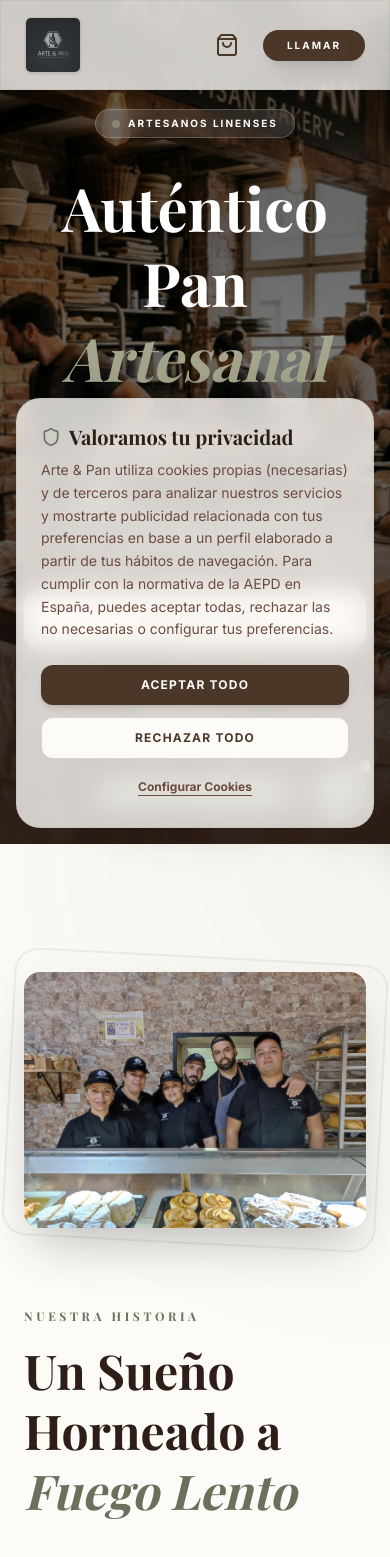
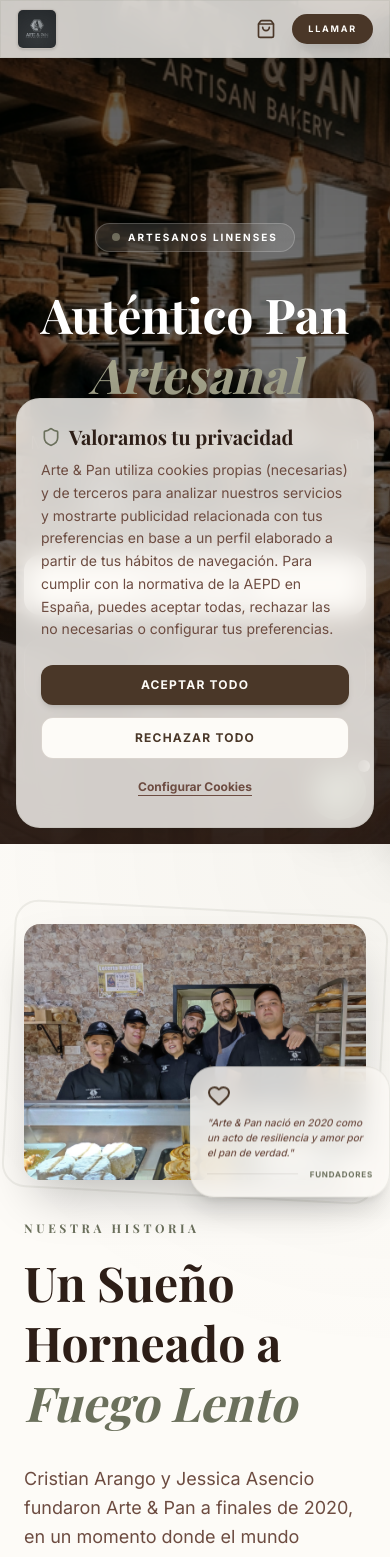
Before and after one commit to dieguitinez/ArteYPan, a React (Vite) app: page / in a window 390 px wide. Shown: the top 1557 px of the page. Built offline with nearby package versions, Linux system fonts and the light colour scheme; a web font is replaced by a local one.

Commit message:
fix(mobile): Improve responsiveness of header, hero section, and floating buttons

```diff
--- a/src/App.jsx
+++ b/src/App.jsx
@@ -71,35 +71,35 @@
   return (
     <div className="relative min-h-screen">
       {/* Navigation */}
-      <nav className="fixed top-0 left-0 right-0 z-50 glass-card px-6 py-4 flex justify-between items-center transition-all duration-300">
-        <div className="flex items-center gap-3">
+      <nav className="fixed top-0 left-0 right-0 z-50 glass-card px-4 py-2 md:px-6 md:py-4 flex justify-between items-center transition-all duration-300">
+        <div className="flex items-center gap-2 md:gap-3">
           <img
             src={logoImg}
             alt="Arte & Pan Logo"
-            className="w-14 h-14 rounded-md object-cover shadow-sm border border-crust/10"
+            className="w-10 h-10 md:w-14 md:h-14 rounded-md object-cover shadow-sm border border-crust/10"
           />
-          <span className="text-2xl font-serif font-bold tracking-tight hidden sm:block text-crust-dark">Arte & Pan</span>
+          <span className="text-xl md:text-2xl font-serif font-bold tracking-tight hidden sm:block text-crust-dark">Arte & Pan</span>
         </div>
-        <div className="hidden md:flex gap-8 text-[10px] font-black uppercase tracking-[0.2em] text-crust/70">
+        <div className="hidden lg:flex gap-8 text-[10px] font-black uppercase tracking-[0.2em] text-crust/70">
           <a href="#historia" className="hover:text-olive transition-colors underline-offset-4 hover:underline">Historia</a>
           <a href="#menu" className="hover:text-olive transition-colors underline-offset-4 hover:underline">El Horno</a>
           <a href="#contacto" className="hover:text-olive transition-colors underline-offset-4 hover:underline">Contacto</a>
         </div>
-        <div className="flex items-center gap-4">
+        <div className="flex items-center gap-2 md:gap-4">
           <button
             onClick={() => setIsCartOpen(true)}
             className="relative p-2 text-crust hover:text-olive transition-all transform hover:scale-110"
           >
-            <ShoppingBag className="w-6 h-6" />
+            <ShoppingBag className="w-5 h-5 md:w-6 md:h-6" />
             {totalItems > 0 && (
-              <span className="absolute -top-1 -right-1 bg-olive text-white text-[10px] font-black w-5 h-5 rounded-full flex items-center justify-center animate-bounce">
+              <span className="absolute -top-1 -right-1 bg-olive text-white text-[10px] font-black w-4 h-4 md:w-5 md:h-5 rounded-full flex items-center justify-center animate-bounce">
                 {totalItems}
               </span>
             )}
           </button>
           <a
             href="tel:+34633023275"
-            className="bg-crust text-flour px-6 py-2 rounded-full text-[10px] font-black tracking-[0.2em] hover:bg-crust-light transition-all transform hover:scale-105 shadow-xl uppercase"
+            className="bg-crust text-flour px-4 py-2 md:px-6 md:py-2.5 rounded-full text-[9px] md:text-[10px] font-black tracking-[0.2em] hover:bg-crust-light transition-all transform hover:scale-105 shadow-xl uppercase"
           >
             Llamar
           </a>
@@ -183,16 +183,16 @@
             <div className="absolute inset-0 bg-gradient-to-t from-crust-dark/95 via-transparent to-black/30"></div>
           </div>
 
-          <div className="relative z-10 text-center px-6 max-w-5xl">
+          <div className="relative z-10 text-center px-6 max-w-5xl pt-20 md:pt-0">
             <div className="inline-flex items-center gap-2 bg-white/10 border border-white/20 backdrop-blur-md px-4 py-1.5 rounded-full mb-8">
               <span className="flex h-2 w-2 rounded-full bg-olive-light animate-pulse"></span>
               <span className="text-[10px] font-black uppercase tracking-[0.2em] text-flour-light">Artesanos Linenses</span>
             </div>
-            <h1 className="text-6xl md:text-8xl font-serif font-bold text-white mb-6 leading-tight drop-shadow-2xl">
+            <h1 className="text-5xl md:text-8xl font-serif font-bold text-white mb-6 leading-tight drop-shadow-2xl">
               Auténtico Pan <br />
               <span className="text-olive-light italic">Artesanal</span>
             </h1>
-            <p className="text-xl md:text-2xl text-flour/90 mb-10 max-w-2xl mx-auto font-light leading-relaxed drop-shadow-lg">
+            <p className="text-lg md:text-2xl text-flour/90 mb-10 max-w-2xl mx-auto font-light leading-relaxed drop-shadow-lg">
               Masa madre, 24 horas de fermentación y pasión por el oficio tradicional en La Línea de la Concepción.
             </p>
             <div className="flex flex-col sm:flex-row gap-6 justify-center">
@@ -215,8 +215,8 @@
         </section>
 
         {/* OUR STORY / HISTORIA */}
-        <section id="historia" className="py-32 px-6 hero-gradient">
-          <div className="max-w-6xl mx-auto grid lg:grid-cols-2 gap-20 items-center">
+        <section id="historia" className="py-20 md:py-32 px-6 hero-gradient">
+          <div className="max-w-6xl mx-auto grid lg:grid-cols-2 gap-10 md:gap-20 items-center">
             <div className="relative">
               <div className="absolute -inset-4 border-2 border-olive/10 rounded-3xl -z-10 rotate-3"></div>
               <img
@@ -224,14 +224,14 @@
                 alt="El equipo de Arte & Pan"
                 className="rounded-2xl shadow-2xl grayscale-[20%] hover:grayscale-0 transition-all duration-700 w-full object-cover"
               />
-              <div className="absolute -bottom-10 -right-10 glass-card p-8 rounded-3xl shadow-xl max-w-xs md:block hidden animate-float">
-                <Heart className="text-crust w-8 h-8 mb-4 fill-crust/10" />
-                <p className="text-sm font-medium italic text-crust-light">
+              <div className="absolute -bottom-6 -right-6 md:-bottom-10 md:-right-10 glass-card p-4 md:p-8 rounded-3xl shadow-xl max-w-[200px] md:max-w-xs animate-float">
+                <Heart className="text-crust w-6 h-6 md:w-8 md:h-8 mb-2 md:mb-4 fill-crust/10" />
+                <p className="text-[10px] md:text-sm font-medium italic text-crust-light">
                   "Arte & Pan nació en 2020 como un acto de resiliencia y amor por el pan de verdad."
                 </p>
-                <div className="mt-4 flex items-center gap-3">
+                <div className="mt-2 md:mt-4 flex items-center gap-3">
                   <div className="h-px grow bg-crust/10"></div>
-                  <span className="text-[10px] uppercase font-bold tracking-widest text-olive">Fundadores</span>
+                  <span className="text-[8px] md:text-[10px] uppercase font-bold tracking-widest text-olive">Fundadores</span>
                 </div>
               </div>
             </div>
--- a/src/components/ChatAgent.jsx
+++ b/src/components/ChatAgent.jsx
@@ -51,7 +51,7 @@
             {/* Floating Button with Label */}
             {/* Floating Button with Label */}
             <div className={`fixed bottom-6 right-6 z-50 flex items-center gap-3 transition-all duration-500 ${isOpen ? 'scale-0 opacity-0' : 'scale-100 opacity-100'}`}>
-                <div className="bg-olive text-white px-5 py-2.5 rounded-2xl shadow-2xl text-[10px] font-black uppercase tracking-[0.2em] transform hover:-translate-x-2 transition-transform cursor-pointer" onClick={() => setIsOpen(true)}>
+                <div className="bg-olive text-white px-5 py-2.5 rounded-2xl shadow-2xl text-[10px] font-black uppercase tracking-[0.2em] transform hover:-translate-x-2 transition-transform cursor-pointer hidden sm:block" onClick={() => setIsOpen(true)}>
                     Chatea con nosotros
                 </div>
                 <button
```
